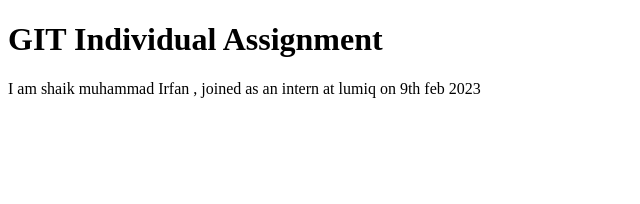
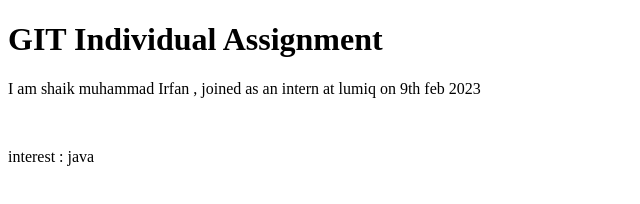
Before and after one commit to Irfan622/git, a plain HTML site: page index.html in a window 1280 px wide. Shown: the whole page, without its empty margins (0-640 px from the left). Drawn offline with Linux system fonts and the light colour scheme.

Commit message:
interest is added

```diff
--- a/index.css
+++ b/index.css
@@ -1,3 +1,3 @@
-.body{
+body{
     background-color: rgb(206, 255, 127);
 }
--- a/index.html
+++ b/index.html
@@ -7,7 +7,9 @@
     <title>SAMPLE HTML</title>
 </head>
 <h1> GIT Individual Assignment </h1>
-<p>I am shaik muhammad Irfan , joined as an intern at lumiq on 9th feb 2023</p>
+<p>I am shaik muhammad Irfan , joined as an intern at lumiq on 9th feb 2023</p><br>
+<p>interest : java</p><br>
+
 <body>
 
 </body>
```
